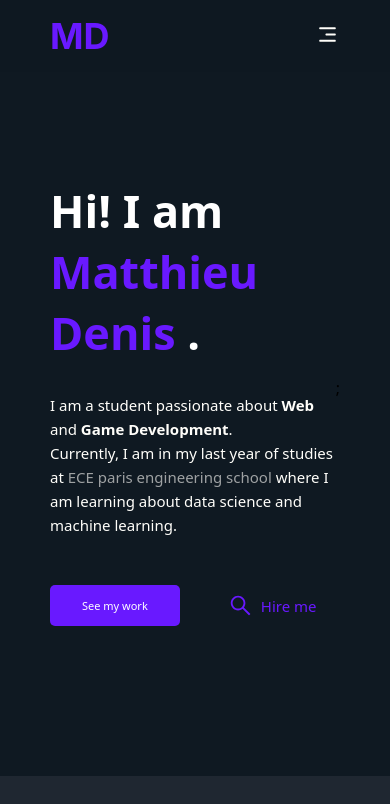
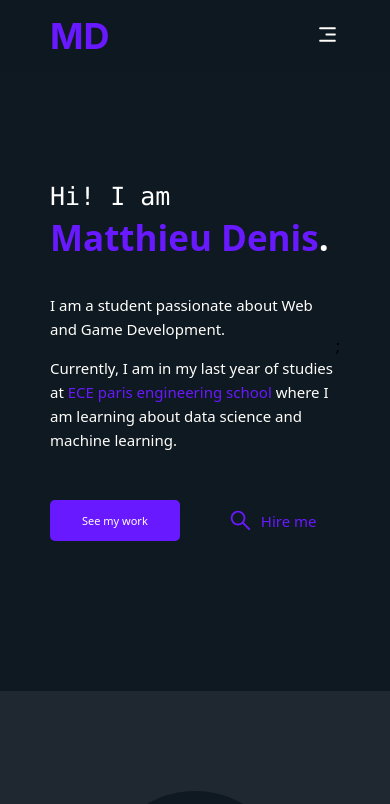
Before and after one commit to Matthieu114/Portfolio-Website, a React (Create React App) app: page / in a window 390 px wide. Shown: the top 804 px of the page. Built offline with nearby package versions, Linux system fonts and the light colour scheme; a web font is replaced by a local one.

Commit message:
improved landing page css

```diff
--- a/src/screens/AboutMe.jsx
+++ b/src/screens/AboutMe.jsx
@@ -30,7 +30,7 @@ const AboutMe = () => {
     return {
       root: null,
       rootMargin: '0px 150px 0px 150px',
-      threshold: 0.25
+      threshold: 0.1
     };
   }, []);
 
--- a/src/screens/LandingPage.jsx
+++ b/src/screens/LandingPage.jsx
@@ -18,13 +18,12 @@ const LandingPage = () => {
         <div class={isLoaded ? 'text-container fade active' : 'text-container fade'}>
           <div>
             <h1 class='main-text'>
-              Hi! I am
-              <p style={{ margin: 0, padding: 0, color: colors.fandagoPink }}>
-                Matthieu Denis <span style={{ color: colors.white }}>.</span>
-              </p>
+              <span class='text-hi'>Hi! I am</span>
+              <p class='landing-name'>Matthieu Denis</p>
             </h1>
             <h3 class='description'>
-              I am a student passionate about <b>Web</b> and <b>Game Development</b>. <br /> Currently, I am in my last year of studies at{' '}
+              <p class='description-text-me'> I am a student passionate about Web and Game Development.</p>
+              Currently, I am in my last year of studies at{' '}
               <a href='https://www.ece.fr/en/program/engineering-degree-bac4-big-data-analytics-major/' class='description-link-ece' target='_blank'>
                 ECE paris engineering school
               </a>{' '}
--- a/src/styles/LandingPage.css
+++ b/src/styles/LandingPage.css
@@ -10,7 +10,6 @@
   display: flex;
   align-items: center;
   justify-content: space-between;
-
   width: 100%;
   height: 100%;
   opacity: 1;
@@ -23,8 +22,25 @@
   margin-right: 5rem;
 }
 
-.text-container .main-text {
-  font-size: clamp(45px, 5vw, 120px);
+.main-text .text-hi {
+  font-size: 3vw;
+  font-weight: 400;
+  font-family: Consolas, monospace;
+  font-size: max(2vw, 30px);
+}
+
+.text-container .landing-name {
+  font-size: 4.5vw;
+  font-size: max(4vw, 45px);
+  font-weight: 600;
+  margin: 0;
+  padding: 0;
+  color: var(--fandagoPink);
+}
+
+.text-container .landing-name::after {
+  content: '.';
+  color: var(--cream);
 }
 
 .landing-root .buttons-container {
@@ -36,7 +52,7 @@
   line-height: 1.8rem;
   font-size: 20px;
   font-weight: 500;
-  color: var(--cream);
+  color: var(--softGrey);
   max-width: 750px;
 }
 
@@ -57,7 +73,7 @@
 }
 
 .description-link-ece {
-  color: var(--softGrey);
+  color: var(--fandagoPink);
   text-decoration: none;
 }
 
@@ -85,8 +101,8 @@
   width: 100%;
   height: auto;
   max-width: 30vw;
-  min-height: 350px;
-  min-width: 350px;
+  min-height: 325px;
+  min-width: 325px;
 }
 /* Landing Page: On page load animation */
 
@@ -244,8 +260,21 @@
   .description {
     line-height: 1.5rem;
     font-size: 15px;
-    font-weight: 500;
+    font-weight: 400;
     color: var(--cream);
     max-width: 600px;
   }
+
+  .text-container .main-text {
+    margin-bottom: 2rem;
+  }
+  .text-container .landing-name {
+    font-size: 35px;
+  }
+
+  .main-text .text-hi {
+    font-weight: 400;
+    font-family: Consolas, monospace;
+    font-size: 25px;
+  }
 }
```
